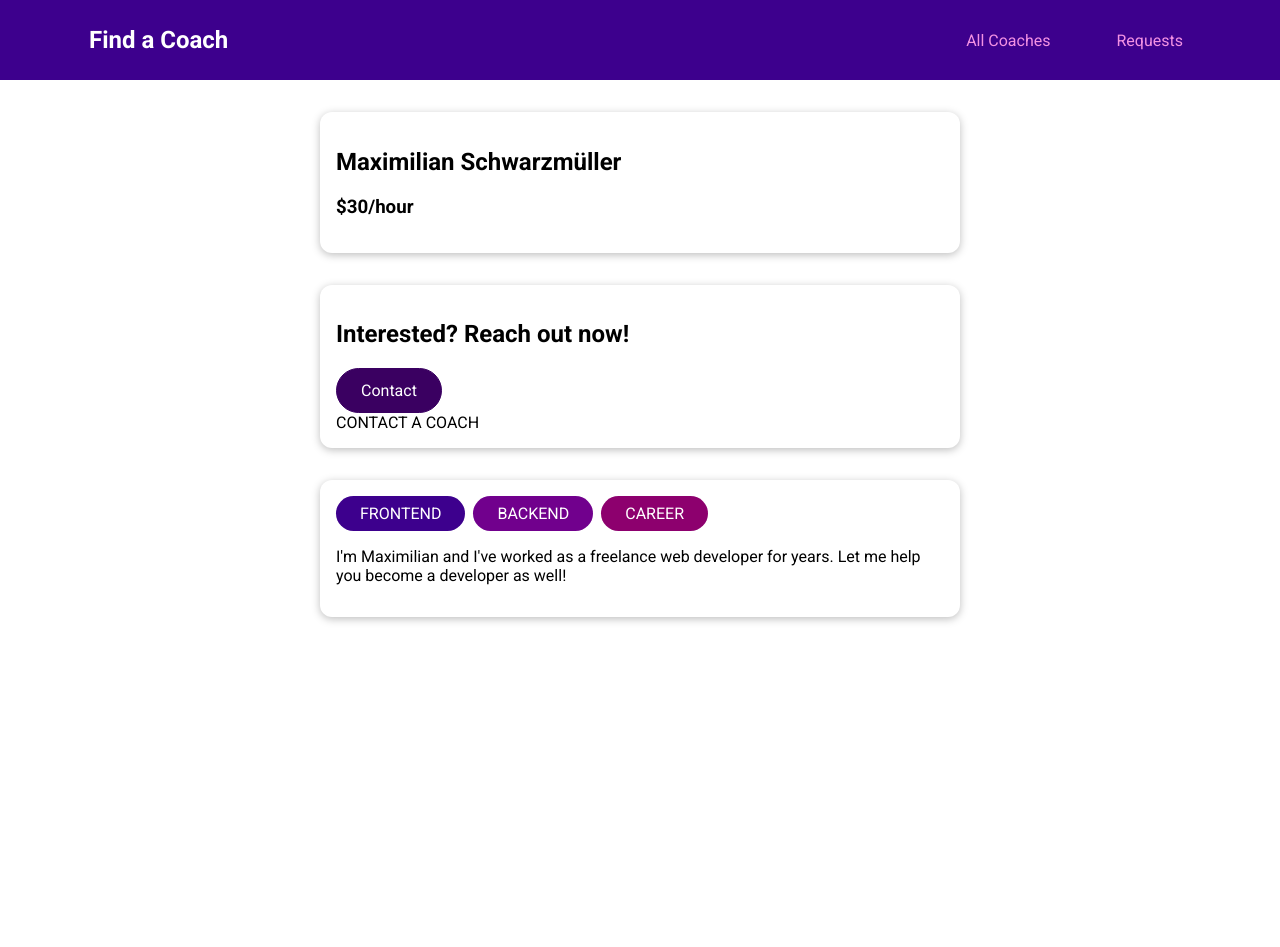
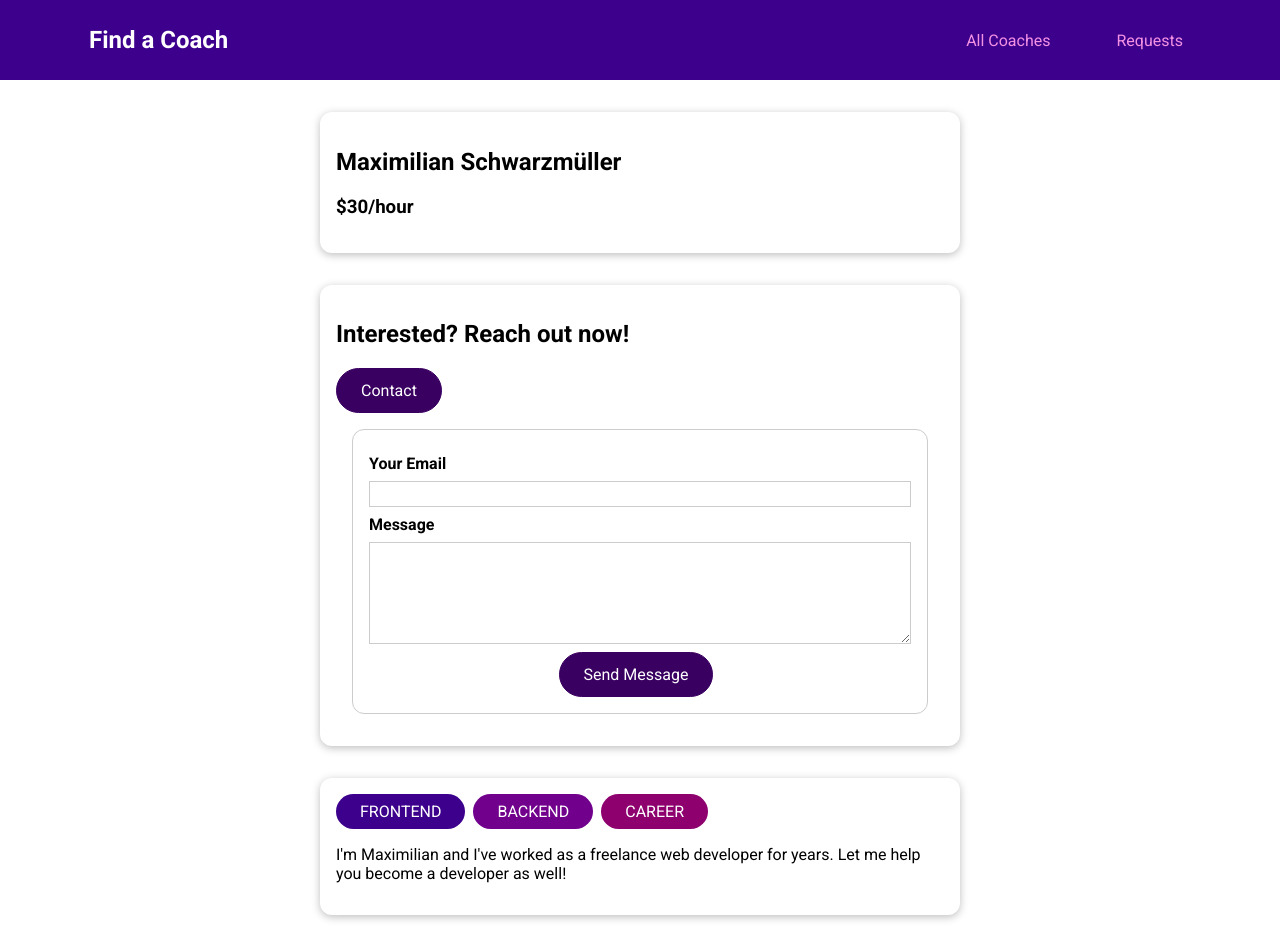
Before and after one commit to tauqeer-ahmad/vuejs, a Vue app: page /coaches/c1/contact in a window 1280 px wide. Before the commit the page ends 800 px from the top, so only its background shows below. Built offline with nearby package versions, Linux system fonts and the light colour scheme.

Commit message:
worked on contact form

```diff
--- a/src/pages/requests/ContactCoach.vue
+++ b/src/pages/requests/ContactCoach.vue
@@ -1,3 +1,81 @@
 <template>
-    CONTACT A COACH
+    <form @submit.prevent="submitForm">
+        <div class="form-control">
+            <label for="email">Your Email</label>
+            <input type="email" id="email" v-model.trim="email">
+        </div>
+        <div class="form-control">
+            <label for="message">Message</label>
+            <textarea rows="5" id="message" v-model.trim="message"></textarea>
+        </div>
+        <p class="errors" v-if="!formIsValid">Please enter valid email and non empty message</p>
+        <div class="actions">
+            <base-button>Send Message</base-button>
+        </div>
+    </form>
 </template>
+
+<script>
+export default {
+    data() {
+        return {
+            email: '',
+            message: '',
+            formIsValid: true
+        }
+    },
+    methods: {
+        submitForm() {
+            this.formIsValid = true;
+            if (this.email === '' || !this.email.includes('@') || this.message === '') {
+                this.formIsValid = false;
+                return;
+            }
+        }
+    }
+}
+</script>
+
+<style scoped>
+form {
+    margin: 1rem;
+    border: 1px solid #ccc;
+    border-radius: 12px;
+    padding: 1rem;
+}
+
+.form-control {
+    margin: 0.5rem 0;
+}
+
+label {
+    font-weight: bold;
+    margin-bottom: 0.5rem;
+    display: block;
+}
+
+input,
+textarea {
+    display: block;
+    width: 100%;
+    font: inherit;
+    border: 1px solid #ccc;
+    padding: 0.15rem;
+}
+
+input:focus,
+textarea:focus {
+    border-color: #3d008d;
+    background-color: #faf6ff;
+    outline: none;
+}
+
+.errors {
+    font-weight: bold;
+    color: red;
+}
+
+.actions {
+    text-align: center;
+}
+</style>
```
